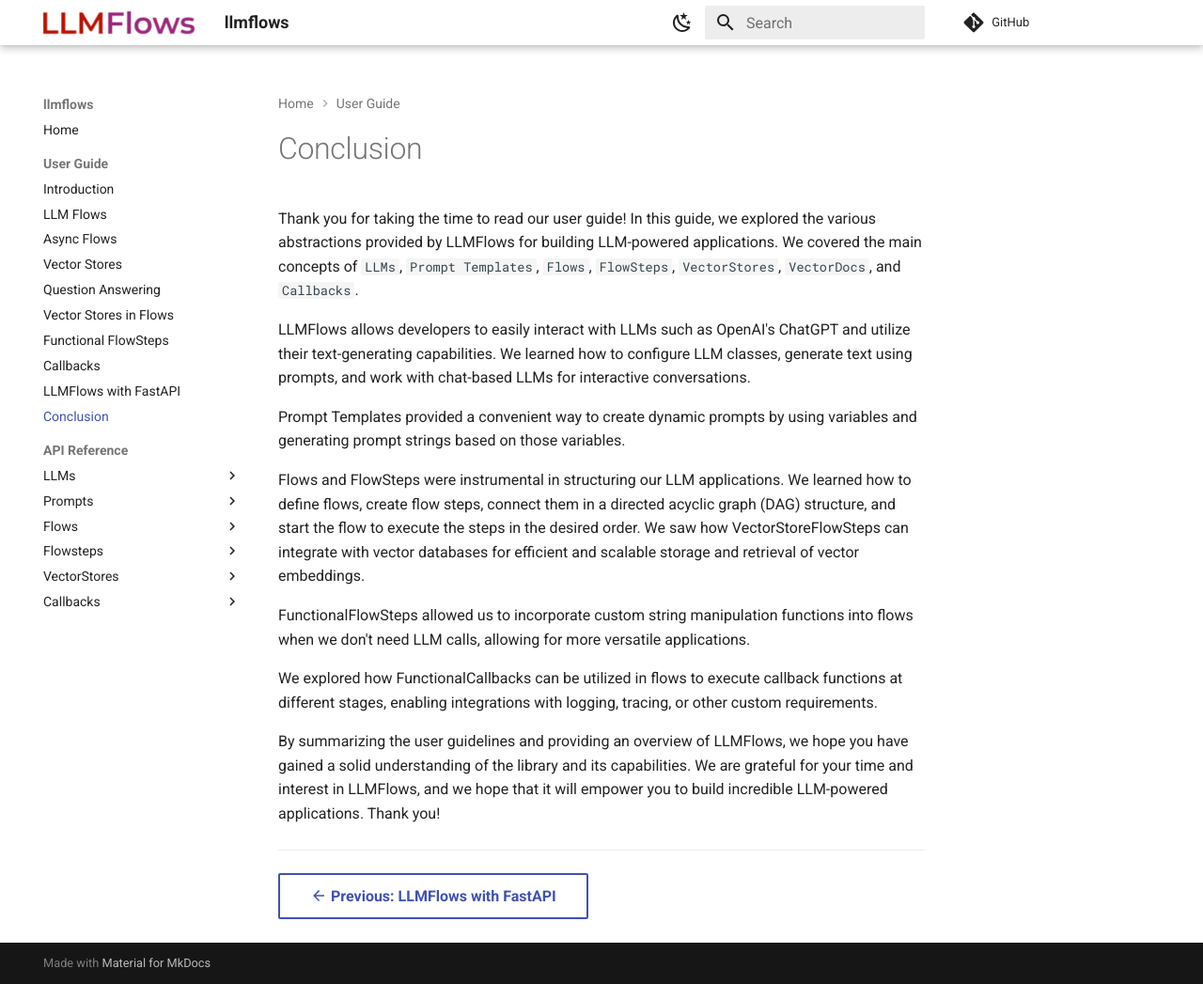
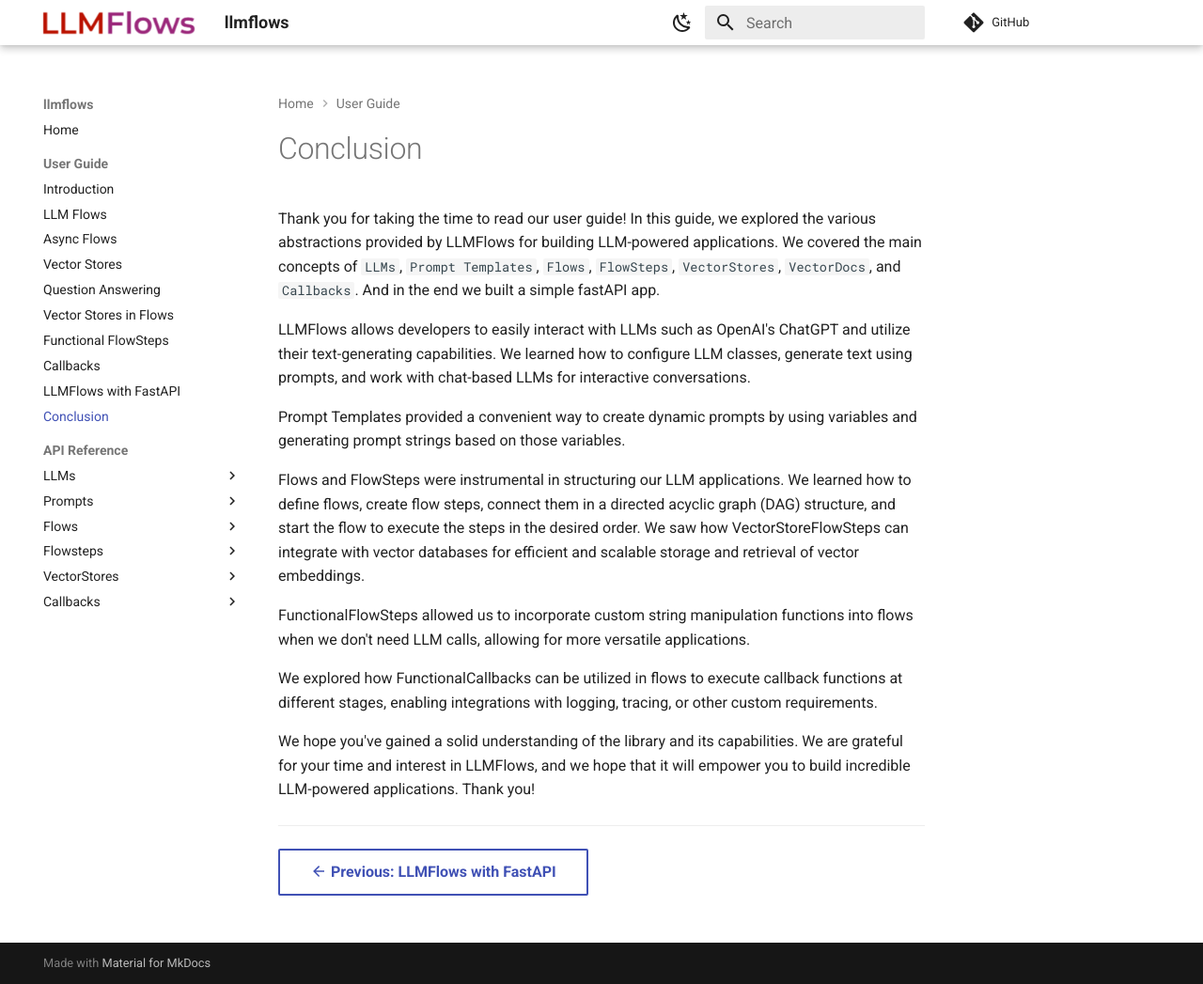
Before and after one commit to stoyan-stoyanov/llmflows, an MkDocs documentation site: the page built from docs/user_guide/Conclusion.md, in a window 1280 px wide and 1047 px high. Shown: the whole window at 94% size. Built offline with MkDocs 1.6.1 and Material for MkDocs 9.7.7, drawn with Linux system fonts in a browser that asks for light colours; comment, search, counter and statistics services are not loaded.

Commit message:
fixing typos in the fastapi guide and mentioning fastapi in the conclusion

```diff
--- a/docs/user_guide/Conclusion.md
+++ b/docs/user_guide/Conclusion.md
@@ -1,7 +1,8 @@
 Thank you for taking the time to read our user guide! In this guide, we explored the
 various abstractions provided by LLMFlows for building LLM-powered applications. We
 covered the main concepts of `LLMs`, `Prompt Templates`, `Flows`, `FlowSteps`,
-`VectorStores`, `VectorDocs`, and `Callbacks`.
+`VectorStores`, `VectorDocs`, and `Callbacks`. And in the end we built a simple fastAPI
+app.
 
 LLMFlows allows developers to easily interact with LLMs such as OpenAI's ChatGPT and
 utilize their text-generating capabilities. We learned how to configure LLM classes,
@@ -24,8 +25,7 @@ We explored how FunctionalCallbacks can be utilized in flows to execute callback
 functions at different stages, enabling integrations with logging, tracing, or other
 custom requirements.
 
-By summarizing the user guidelines and providing an overview of LLMFlows, we hope you
-have gained a solid understanding of the library and its capabilities. We are grateful
+We hope you've gained a solid understanding of the library and its capabilities. We are grateful
 for your time and interest in LLMFlows, and we hope that it will empower you to build
 incredible LLM-powered applications. Thank you!
 
```
Also changed, not shown: docs/user_guide/LLMFlows with FastAPI.md (+37 -10 lines), docs/user_guide/assets/fastapi_guide_1.png.
